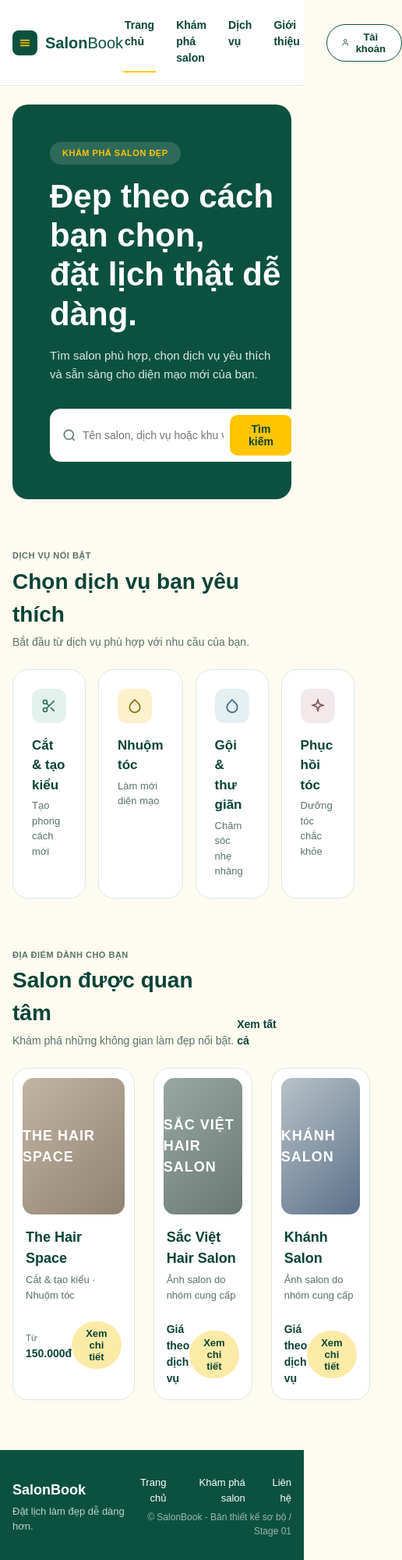
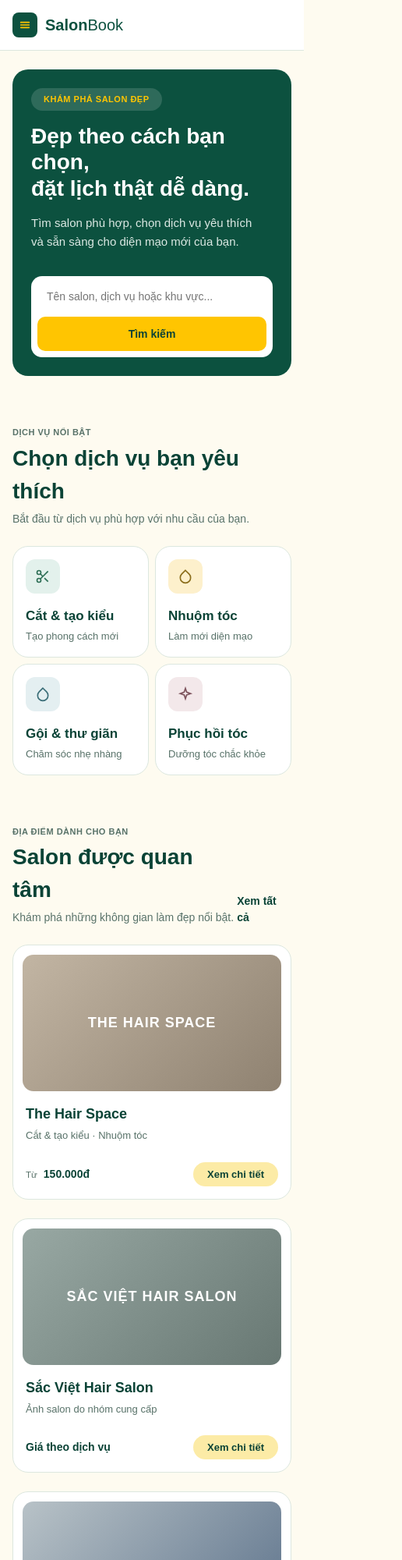
Before and after one commit to MaiNgan17/TRANG-CHU-SALONBOOK, a plain HTML site: page index.html in a window 390 px wide. Shown: the top 2000 px of the page at 78% size, 516 px wide, since content can reach past the window. Drawn offline with Linux system fonts and the light colour scheme.

Commit message:
Update style.css

```diff
--- a/style.css
+++ b/style.css
@@ -469,3 +469,83 @@ body {
   font-size: 12px;
   color: #9cb8ae;
 }
+/* ================= RESPONSIVE (TABLET & MOBILE) ================= */
+
+/* Tablet: 768px - 1023px */
+@media (max-width: 1023px) {
+  .main-nav {
+    gap: var(--space-md);
+  }
+  .hero h1 {
+    font-size: 34px;
+  }
+  .hero__illustration {
+    width: 220px;
+    height: 210px;
+  }
+  .illus-frame {
+    width: 160px;
+    height: 175px;
+  }
+  .service-grid {
+    grid-template-columns: repeat(2, 1fr);
+  }
+  .salon-grid {
+    grid-template-columns: repeat(2, 1fr);
+  }
+}
+
+/* Mobile: < 768px */
+@media (max-width: 767px) {
+  .header__right {
+    display: none; /* Thu gọn menu ngang thành nút menu ở logo bên trái */
+  }
+  .hero {
+    flex-direction: column;
+    padding: var(--space-lg);
+    text-align: left;
+  }
+  .hero h1 {
+    font-size: 28px;
+  }
+  .hero__illustration {
+    display: none; /* Ẩn hình minh họa trên Mobile theo Bảng 3.6 */
+  }
+  .search-bar {
+    flex-direction: column;
+    align-items: stretch;
+    padding: var(--space-sm);
+    max-width: 100%;
+  }
+  .search-bar__icon {
+    display: none;
+  }
+  .search-bar input {
+    padding: 10px 12px;
+  }
+  .search-bar .btn--primary {
+    width: 100%;
+    min-height: 44px; /* Vùng chạm tối thiểu 44px theo Bảng 3.6 */
+  }
+  .service-grid {
+    grid-template-columns: repeat(2, 1fr);
+    gap: var(--space-sm);
+  }
+  .service-card {
+    padding: var(--space-md);
+  }
+  .salon-grid {
+    grid-template-columns: 1fr; /* Chuyển thành 1 cột trên Mobile */
+  }
+  .footer__inner {
+    flex-direction: column;
+    align-items: flex-start;
+    gap: var(--space-md);
+  }
+  .footer__right {
+    text-align: left;
+  }
+  .footer__links {
+    justify-content: flex-start;
+  }
+}
```
